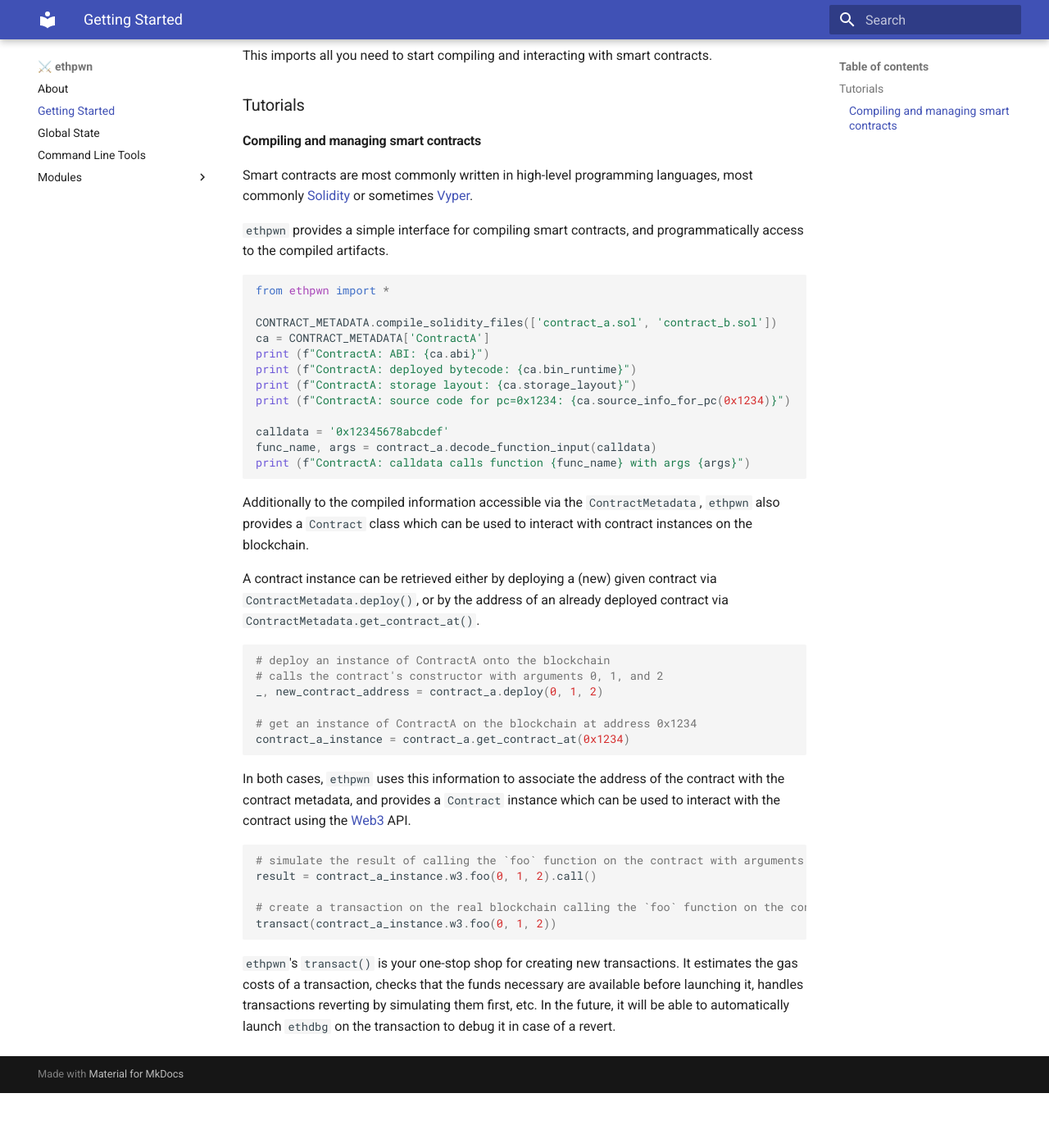
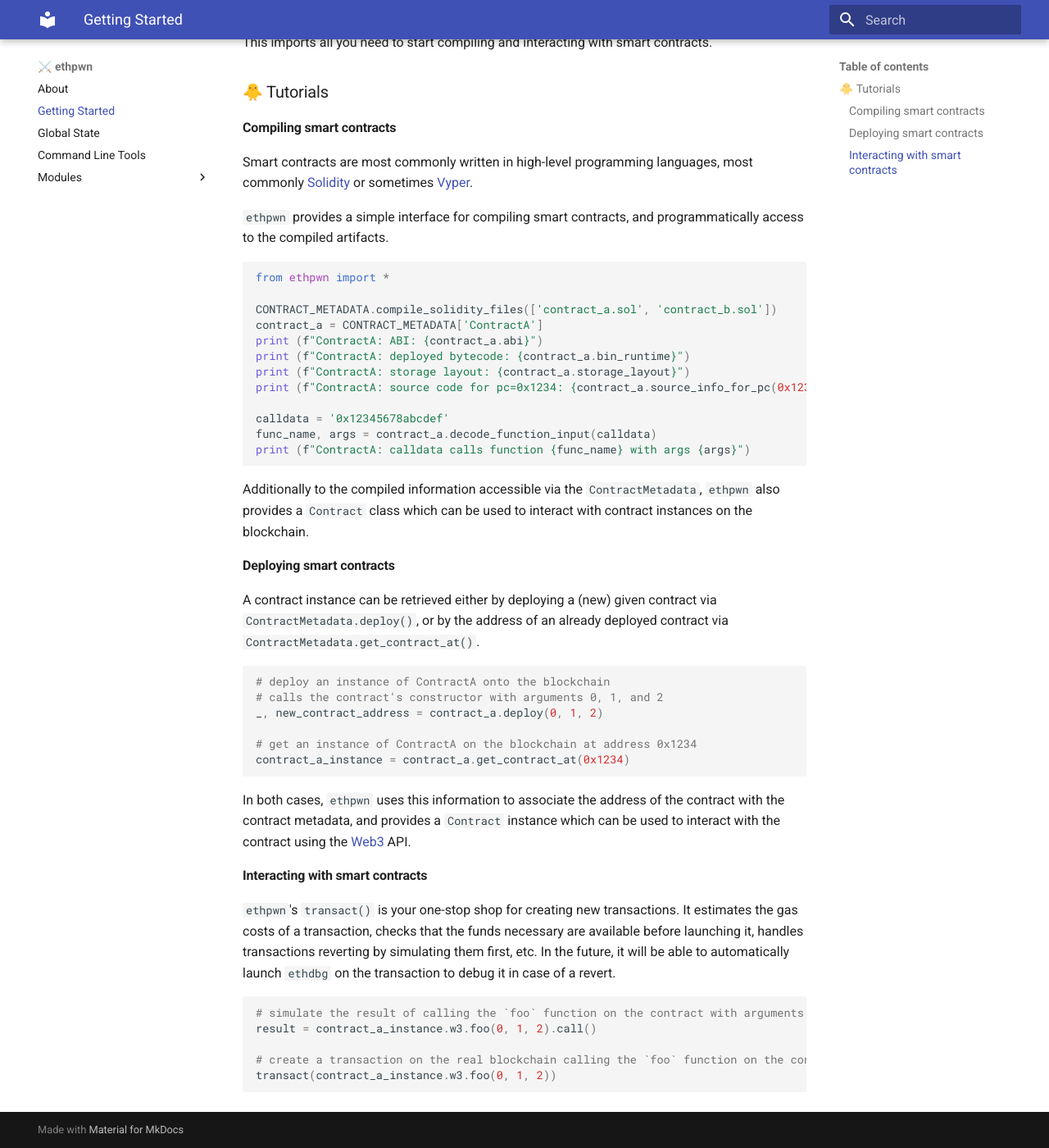
Before and after one commit to ethpwn/ethpwn, an MkDocs documentation site: the page built from docs/docs/ethpwn/getting_started.md, in a window 1280 px wide and 1400 px high, scrolled down 353 px. Shown: the whole window at 82% size. Built offline with MkDocs 1.6.1 and Material for MkDocs 9.7.7, drawn with Linux system fonts in a browser that asks for light colours; before the commit the page ends 1686 px from its top, so only the background shows below that; some of the changed text lies outside the part shown.

Commit message:
fixing doc
Signed-off-by: degrigis <degrigis@ucsb.edu>

````diff
--- a/docs/docs/ethpwn/getting_started.md
+++ b/docs/docs/ethpwn/getting_started.md
@@ -1,6 +1,5 @@
 
 `ethpwn` aims to solve a few tasks that users might commonly come in contact with.
-
 To become acquainted with `ethpwn`, let's start by walking through several examples.
 
 Similary to `pwntools`, `ethpwn` follows the “kitchen sink” approach.
@@ -11,9 +10,9 @@ from ethpwn import *
 
 This imports all you need to start compiling and interacting with smart contracts.
 
-### Tutorials
+### 🐥 Tutorials
 
-#### Compiling and managing smart contracts
+#### Compiling smart contracts
 
 Smart contracts are most commonly written in high-level programming languages, most commonly [Solidity](https://soliditylang.org/) or sometimes [Vyper](https://vyper.readthedocs.io/en/stable/).
 
@@ -23,11 +22,11 @@ Smart contracts are most commonly written in high-level programming languages, m
 from ethpwn import *
 
 CONTRACT_METADATA.compile_solidity_files(['contract_a.sol', 'contract_b.sol'])
-ca = CONTRACT_METADATA['ContractA']
-print (f"ContractA: ABI: {ca.abi}")
-print (f"ContractA: deployed bytecode: {ca.bin_runtime}")
-print (f"ContractA: storage layout: {ca.storage_layout}")
-print (f"ContractA: source code for pc=0x1234: {ca.source_info_for_pc(0x1234)}")
+contract_a = CONTRACT_METADATA['ContractA']
+print (f"ContractA: ABI: {contract_a.abi}")
+print (f"ContractA: deployed bytecode: {contract_a.bin_runtime}")
+print (f"ContractA: storage layout: {contract_a.storage_layout}")
+print (f"ContractA: source code for pc=0x1234: {contract_a.source_info_for_pc(0x1234)}")
 
 calldata = '0x12345678abcdef'
 func_name, args = contract_a.decode_function_input(calldata)
@@ -35,6 +34,8 @@ print (f"ContractA: calldata calls function {func_name} with args {args}")
 ```
 
 Additionally to the compiled information accessible via the `ContractMetadata`, `ethpwn` also provides a `Contract` class which can be used to interact with contract instances on the blockchain.
+
+#### Deploying smart contracts
 
 A contract instance can be retrieved either by deploying a (new) given contract via `ContractMetadata.deploy()`, or by the address of an already deployed contract via `ContractMetadata.get_contract_at()`.
 
@@ -49,6 +50,13 @@ contract_a_instance = contract_a.get_contract_at(0x1234)
 
 In both cases, `ethpwn` uses this information to associate the address of the contract with the contract metadata, and provides a `Contract` instance which can be used to interact with the contract using the [Web3](https://web3py.readthedocs.io/en/stable/) API.
 
+#### Interacting with smart contracts
+
+`ethpwn`'s `transact()` is your one-stop shop for creating new transactions.
+It estimates the gas costs of a transaction, checks that the funds necessary are available before launching it,
+handles transactions reverting by simulating them first, etc.
+In the future, it will be able to automatically launch `ethdbg` on the transaction to debug it in case of a revert.
+
 ```python
 # simulate the result of calling the `foo` function on the contract with arguments 0, 1, and 2
 result = contract_a_instance.w3.foo(0, 1, 2).call()
````
Also changed, not shown: other parts of docs/docs/ethpwn/getting_started.md (+0 -5 lines).
